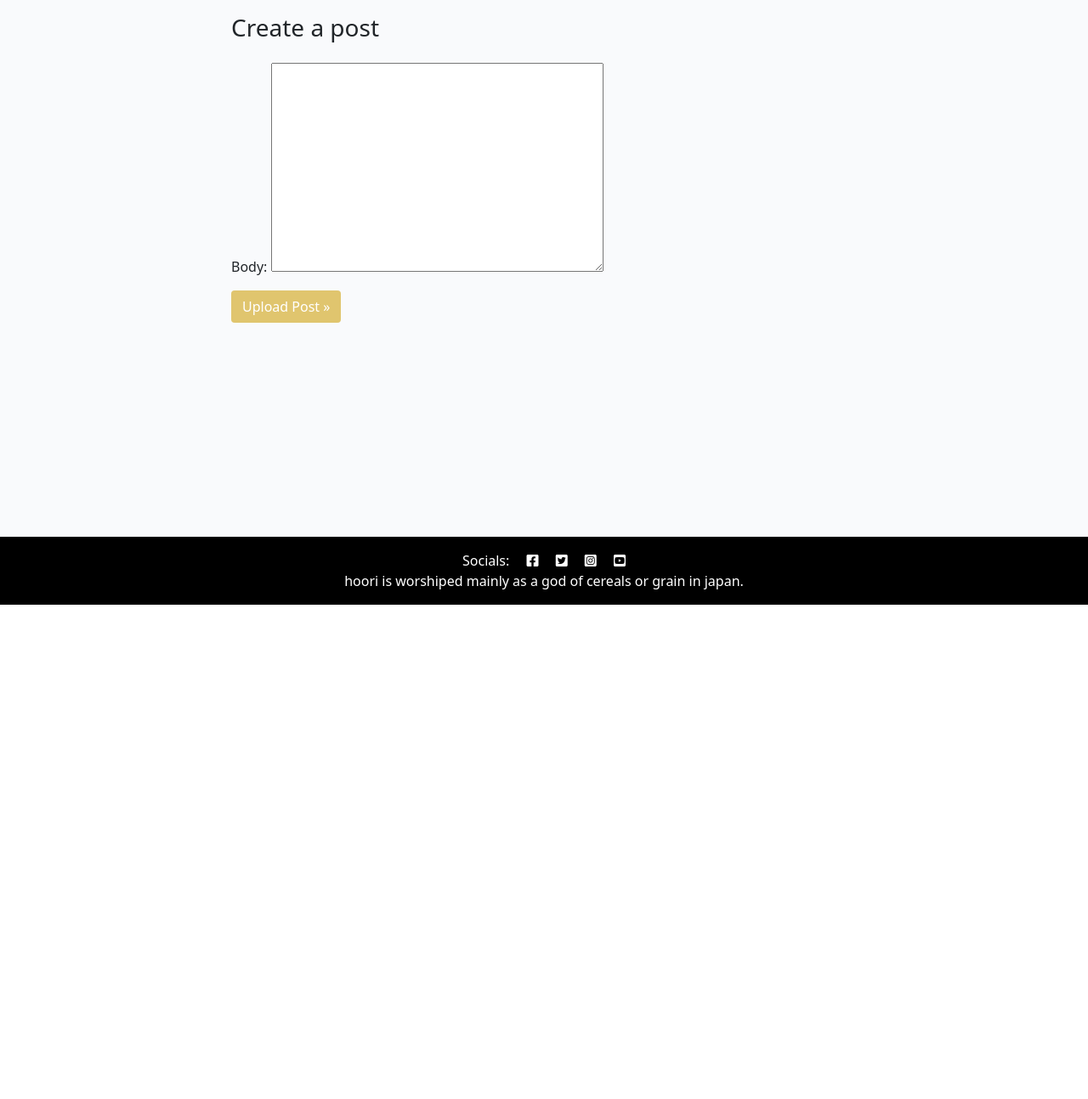
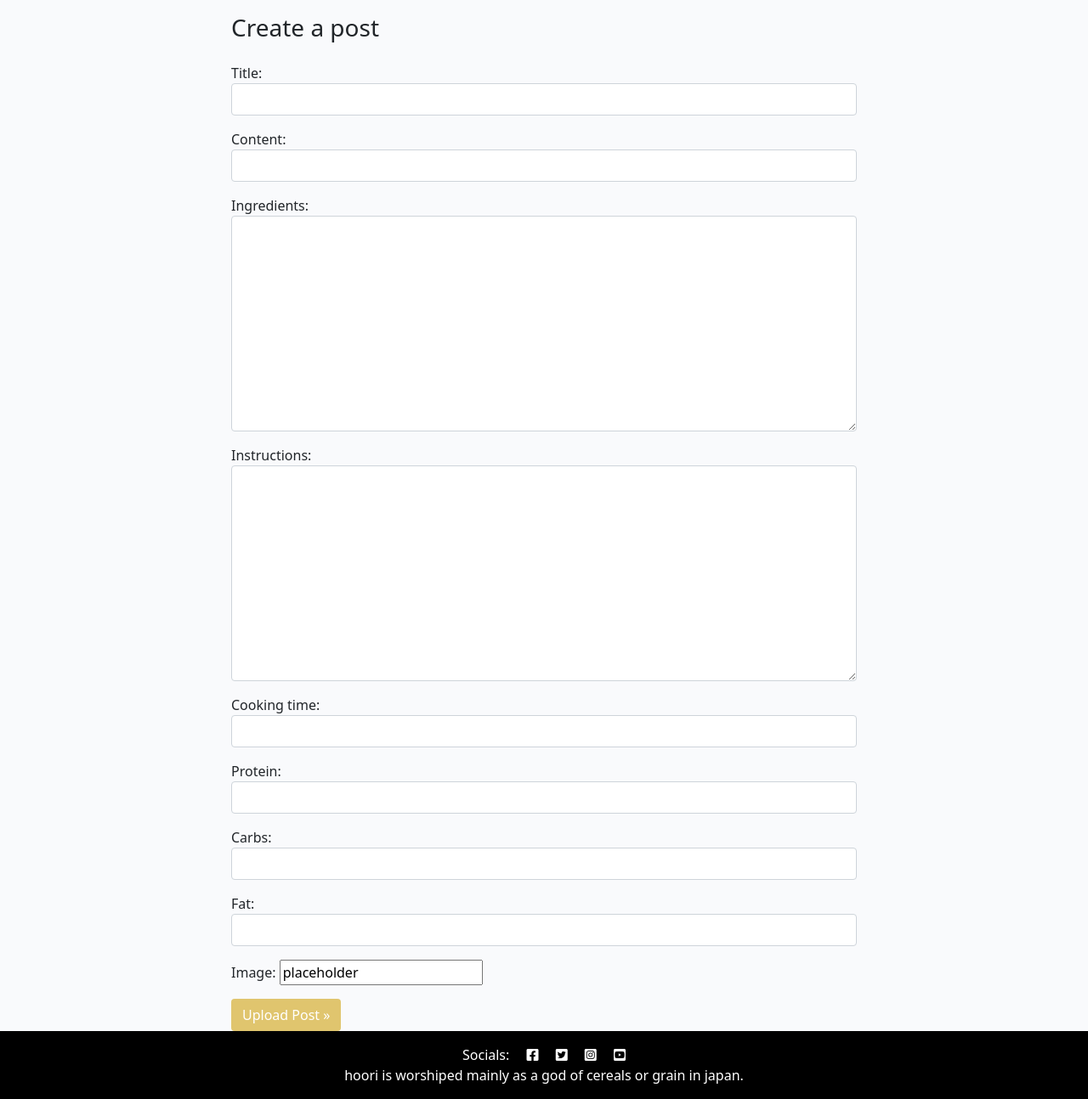
Before and after one commit to redbasel/wellness_recipes_p4, a Django app: template templates/post_form.html in a window 1280 px wide. Shown: the part 88-1382 px from the top of the page at 85% size. Before the commit the page ends 800 px from the top, so only its background shows below. Run offline with Django 3.2, Linux system fonts and the light colour scheme; the template is opened without the code that fills it: values that come from a table or form of the project are taken from there, others are empty; some libraries are stand-ins or nearby versions.

Commit message:
applied bootstrap styling to crispy forms

```diff
--- a/hoori_recipes/forms.py
+++ b/hoori_recipes/forms.py
@@ -1,5 +1,24 @@
-from .models import Comment
+from .models import Comment, Post
 from django import forms
+
+class PostForm(forms.ModelForm):
+    class Meta:
+        model = Post
+        fields = ('title', 'content', 'ingredients', 'instructions', 'cooking_time', 'protein','carbs', 'fat','featured_image' )
+        widgets = {
+            'title': forms.TextInput(attrs={'class': 'form-control'}),
+            'content': forms.TextInput(attrs={'class': 'form-control'}),
+            'cooking_time': forms.NumberInput(attrs={'class': 'form-control'}),
+            'protein': forms.NumberInput(attrs={'class': 'form-control'}),
+            'fat': forms.NumberInput(attrs={'class': 'form-control'}),
+            'carbs': forms.NumberInput(attrs={'class': 'form-control'}),
+            'ingredients': forms.Textarea(attrs={'class': 'form-control'}),
+            'instructions': forms.Textarea(attrs={'class': 'form-control'}),
+        }
+
+
+
+
 
 
 class CommentForm(forms.ModelForm):
--- a/templates/post_form.html
+++ b/templates/post_form.html
@@ -14,9 +14,10 @@
 
         </div>
     </div>
+    <div class="form-group">
         <div class="row">
             <div class="col-md-8 mt-3 offset-md-2">
-            <form class="signup" id="add_recipe" method="post" action="." enctype="multipart/form-data" >
+                <form class="signup" id="add_recipe" method="post" action="." enctype="multipart/form-data">
                     {% csrf_token %}
                     {{ form.as_p }}
                     <button class="btn btn-signup right" type="submit">{% trans "Upload Post" %} &raquo;</button>
@@ -24,7 +25,7 @@
             </div>
         </div>
     </div>
-
+</div>
 {% endblock %}
 
 
--- a/templates/post_update.html
+++ b/templates/post_update.html
@@ -16,6 +16,7 @@
 
         </div>
     </div>
+    <div class="form-group">
         <div class="row">
             <div class="col-md-8 mt-3 offset-md-2">
                 <form class="signup" id="add_recipe" method="post" action="." enctype="multipart/form-data">
@@ -23,6 +24,7 @@
                     {{ form.as_p }}
                     <button class="btn btn-signup right" type="submit">{% trans "Update Post" %} &raquo;</button>
                 </form>
+            </div>
         </div>
     </div>
 </div>
```
Also changed, not shown: hoori_recipes/views.py (+5 -3 lines). Lines whose indentation alone changed are shown as unchanged.
